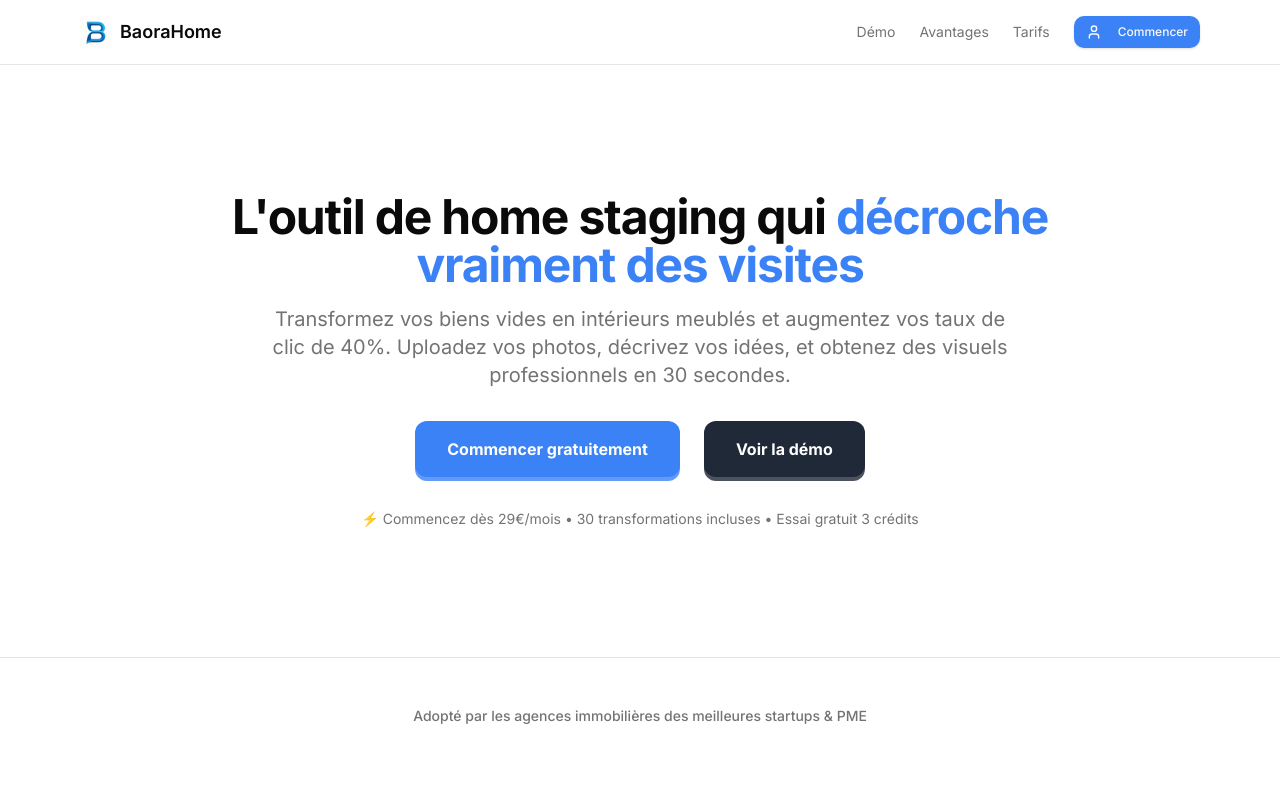
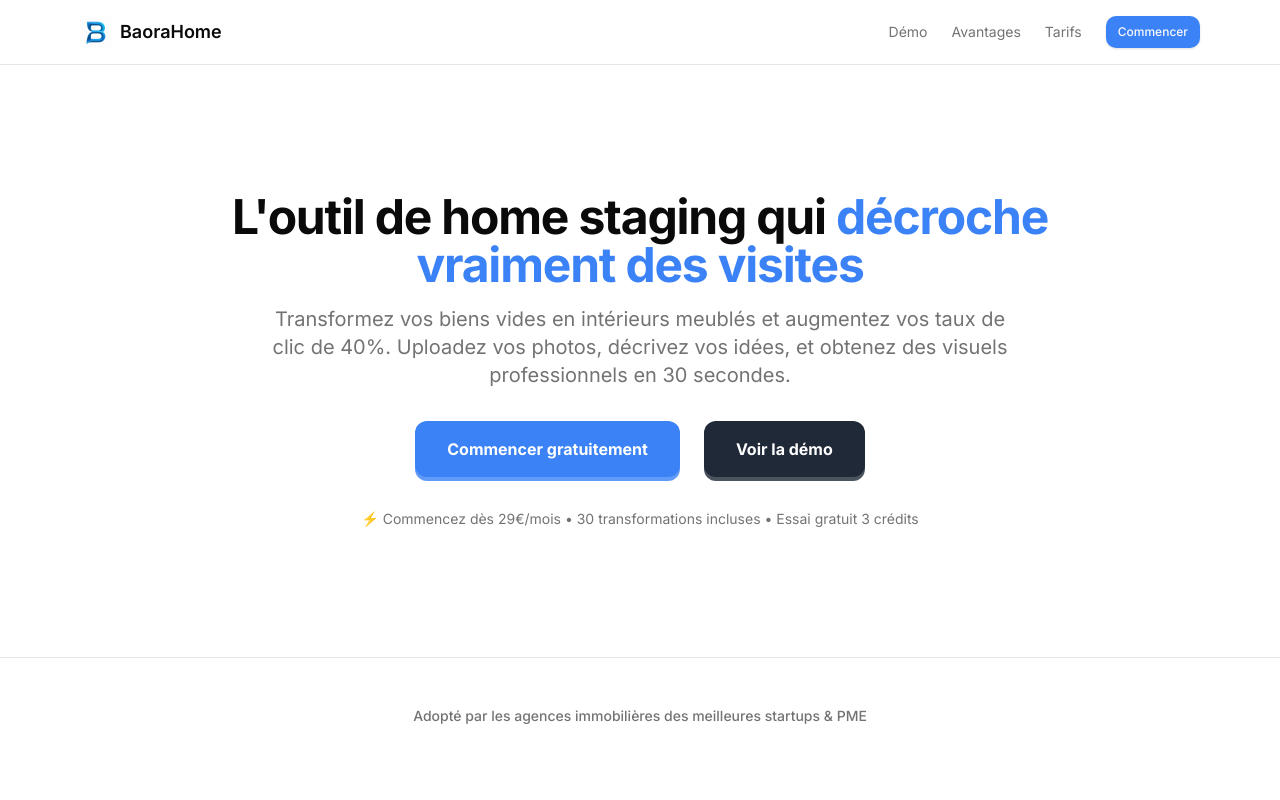
Before and after one commit to Jimmycode06/brandsnap.home, a Next.js app: page / in a window 1280 px wide. Shown: the top 800 px of the page. Built offline with nearby package versions, Linux system fonts and the light colour scheme; no server answers.

Commit message:
Suppression icône User du bouton Commencer

```diff
--- a/components/auth-button.tsx
+++ b/components/auth-button.tsx
@@ -28,7 +28,6 @@ export function AuthButton() {
   if (!user) {
     return (
       <Button onClick={signInWithGoogle} size="sm" className="bg-blue-500 hover:bg-blue-600">
-        <User className="h-4 w-4 mr-2" />
         Commencer
       </Button>
     )
```
